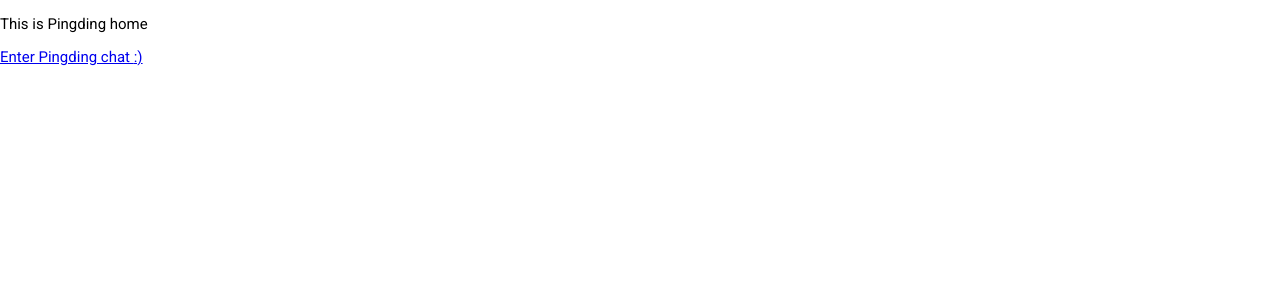
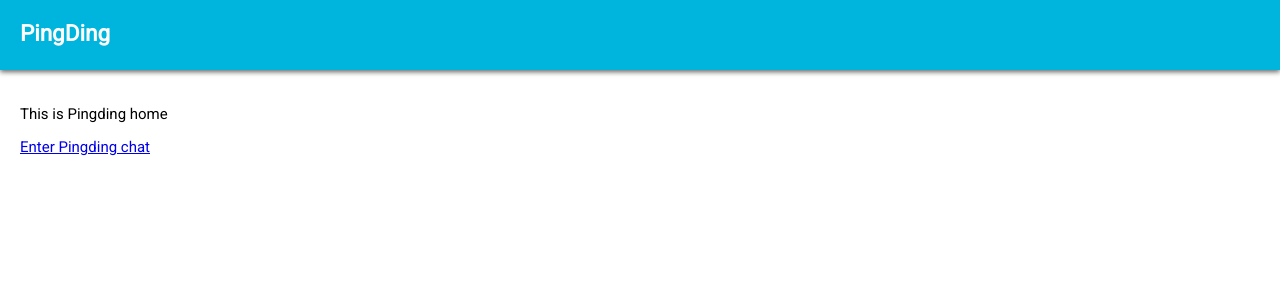
Before and after one commit to hellkat1911/pingding-chat, a React (Create React App) app: page / in a window 1280 px wide. Shown: the top 300 px of the page. Built offline with nearby package versions, Linux system fonts and the light colour scheme.

Commit message:
Add nav; reorganize components to include it logically

```diff
--- a/src/components/App.js
+++ b/src/components/App.js
@@ -1,17 +1,10 @@
 import React from 'react'
-import styled from 'styled-components';
 import AppRouter from './AppRouter';
-
-const StyledMain = styled.main`
-  background-color: #fff;
-`;
 
 const App = () => {
   return (
-    <StyledMain className="main">
-      <AppRouter />
-    </StyledMain>
-  )
-}
+    <AppRouter />
+  );
+};
 
 export default App;
--- a/src/components/AppRouter.js
+++ b/src/components/AppRouter.js
@@ -1,24 +1,42 @@
 import React, { Suspense, lazy } from 'react';
 import { BrowserRouter as Router, Route, Switch } from 'react-router-dom';
+import styled from 'styled-components';
+import TopNav from './TopNav';
 
+// Lazy-load app views
 const Home = lazy(() => import('../pages/Home'));
 const Chat = lazy(() => import('../pages/Chat'));
 const FourOhFour = lazy(() => import('../pages/FourOhFour'));
 
+const StyledMain = styled.main`
+  background-color: #fff;
+  min-height: calc(100vh - 70px);
+  position: relative;
+`;
+
+const StyledLoader = styled.div`
+  font-size: 2.2rem;
+  left: 50%;
+  position: absolute;
+  top: 50%;
+  transform: translate(-50%, -50%);
+`;
+
 const AppRouter = () => {
   return (
     <Router>
-      <div>
-        <Suspense fallback={<div>Loading...</div>}>
+      <TopNav />
+      <StyledMain id="pd-main">
+        <Suspense fallback={<StyledLoader>Loading...</StyledLoader>}>
           <Switch>
             <Route exact path="/" component={Home} />
             <Route path="/chat" component={Chat} />
             <Route component={FourOhFour} />
           </Switch>
         </Suspense>
-      </div>
+      </StyledMain>
     </Router>
-  )
-}
+  );
+};
 
 export default AppRouter;
--- /dev/null
+++ b/src/components/TopNav.js
@@ -0,0 +1,40 @@
+import React from 'react';
+import { Link } from 'react-router-dom';
+import styled from 'styled-components';
+
+const StyledNav = styled.nav`
+  background: #00b5dd;
+  box-shadow: 0px 2px 5px #666;
+  color: #fff;
+  height: 70px;
+  padding: 20px;
+  position: sticky;
+  width: 100%;
+  z-index: 2;
+
+  & a {
+    color: #fff;
+    display: inline-block;
+    text-decoration: none;
+
+    &:visited {
+      color: #fff;
+    }
+  }
+
+  & h1 {
+    margin: 0;
+  }
+`;
+
+const TopNav = (props) => {
+  return (
+    <StyledNav id="pd-nav">
+      <Link to="/">
+        <h1>PingDing</h1>
+      </Link>
+    </StyledNav>
+  );
+};
+
+export default TopNav;
--- a/src/pages/Chat.js
+++ b/src/pages/Chat.js
@@ -3,9 +3,10 @@ import styled from 'styled-components';
 import openSocket from 'socket.io-client';
 import ChatLog from '../components/ChatLog';
 import ChatBox from '../components/ChatBox';
+import settings from '../static/settings';
 
 /* eslint-disable-next-line */
-const socket = openSocket('http://localhost:4000');
+const socket = openSocket(settings.chat_uri);
 
 const StyledDiv = styled.div`
   display: inline-block;
@@ -27,13 +28,13 @@ const Chat = () => {
   });
 
   return (
-    <div className="chat-wrap">
+    <div id="pd-chat">
       <StyledDiv>
         <ChatLog log={log} />
       </StyledDiv>
       <ChatBox callback={setMsg} />
     </div>
-  )
-}
+  );
+};
 
 export default Chat;
--- a/src/pages/Home.js
+++ b/src/pages/Home.js
@@ -1,12 +1,17 @@
 import React from 'react';
 import { Link } from 'react-router-dom';
+import styled from 'styled-components';
+
+const StyledHome = styled.div`
+  padding: 20px;
+`;
 
 const Home = () => {
   return (
-    <div>
+    <StyledHome id="pd-home">
       <p>This is Pingding home</p>
-      <Link to="/chat">Enter Pingding chat {`:)`}</Link>
-    </div>
+      <Link to="/chat">Enter Pingding chat</Link>
+    </StyledHome>
   );
 };
 
--- a/src/static/global.css
+++ b/src/static/global.css
@@ -16,3 +16,7 @@ body {
   margin: 0;
   padding: 0;
 }
+
+a:visited {
+  color: #030a4c;
+}
--- /dev/null
+++ b/src/static/settings.js
@@ -0,0 +1,3 @@
+export default {
+  chat_uri: 'http://localhost:4000'
+};
```
